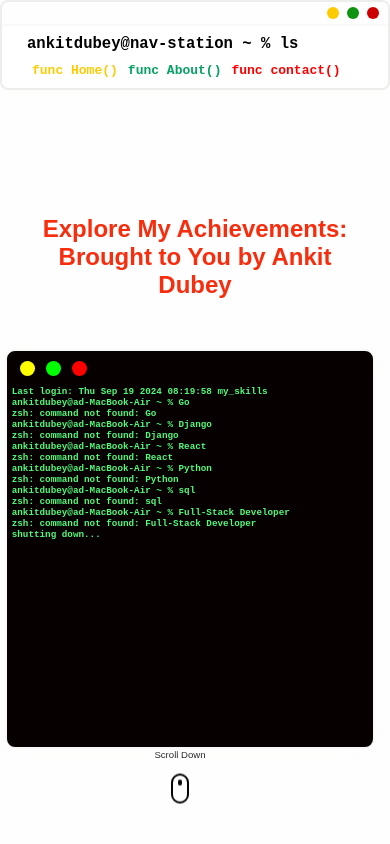
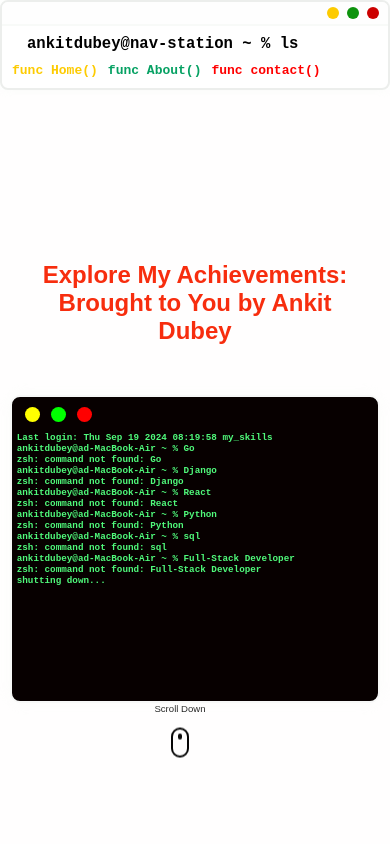
Before and after one commit to Ankitad7123/ankitdubey, a React (Create React App) app: page /ankitdubey/home in a window 390 px wide. Shown: the top 844 px of the page. Built offline with nearby package versions, Linux system fonts and the light colour scheme.

Commit message:
routing changes

```diff
--- a/src/components/Counting.css
+++ b/src/components/Counting.css
@@ -206,6 +206,7 @@ html, body {
   color: #f72d0e; /* Updated color for the message */
   margin-top: 10px;
   width: 80vw;
+  margin: auto;
   animation: fadeIn 2s ease-in-out;
 }
 
@@ -407,14 +408,15 @@ html, body {
 
   .terminal2 {
     width: 95vw;
-    height: 47.5vh;
+    margin-left: auto;
+    height: 36.5vh;
     font-size: 10px;
   }
 
   /* Adjust .terminal_big for mobile screens */
   .terminal_big {
     width: 85vw;
-    height: 100vh;
+    height: 65vh;
     font-size: 0.768rem;
     font-weight: 100;
     overflow-x: hidden; /* Further reduce font size */
@@ -426,7 +428,7 @@ html, body {
     border: 2px solid black;
     border-radius: 10px;
     width: 80vw;
-    height: 100vh;
+    height: 63vh;
     margin-top: 0px;
     font-size: 0.768rem;
     font-weight: 100;
@@ -489,9 +491,10 @@ html, body {
     margin-right: 10px;
     z-index: 10;
     width: 50%;
+
   }
   .close-buttons2{
-
+    top: 98px;
     right: -2px;
     position: absolute;
 
--- a/src/components/NavBar.jsx
+++ b/src/components/NavBar.jsx
@@ -68,9 +68,9 @@ const TerminalNavbar = () => {
             {name.slice(0, nameDisplay.length)}
           </a>
           <div className="ls">
-            <a onClick={()=>{navigate("/home")}} style={{ cursor: "pointer", textDecoration: "none", color: "#fdcb01" }}>func Home()</a>
-            <a onClick={()=>{navigate("/about")}} style={{ cursor: "pointer", textDecoration: "none", color: "#06a163" }}>func About()</a>
-            <a onClick={()=>{navigate("/contact")}} style={{ cursor: "pointer", textDecoration: "none", color: "red" }}>func contact()</a>
+            <button onClick={()=>{navigate("/home")}} style={{ cursor: "pointer", textDecoration: "none", color: "#fdcb01" , border:"none" , backgroundColor:"white" , fontFamily:"monospace" }}>func Home()</button>
+            <button onClick={()=>{navigate("/about")}} style={{ cursor: "pointer", textDecoration: "none", color: "#06a163" , border:"none" , backgroundColor:"white", fontFamily:"monospace" }}>func About()</button>
+            <button onClick={()=>{navigate("/contact")}} style={{ cursor: "pointer", textDecoration: "none", color: "red" , border:"none" , backgroundColor:"white" , fontFamily:"monospace"}}>func contact()</button>
           </div>
 
 
--- a/src/components/Navbar.css
+++ b/src/components/Navbar.css
@@ -96,7 +96,7 @@
   gap: 15px; /* Space between menu items */
 }
 
-.ls a {
+.ls button {
   font-size: 1.2em;
   font-weight: 900;
   text-decoration: none;
@@ -104,7 +104,7 @@
   transition: color 0.3s;
 }
 
-.ls a:hover {
+.ls button:hover {
   text-decoration: underline; /* Underline on hover */
 }
 
@@ -143,10 +143,16 @@
 
 @media (max-width: 480px) {
   .logo-link {
-    font-size: 1.1em; /* Adjust font size for very small screens */
+    font-size: 1.1em;
+    /* Adjust font size for very small screens */
   }
 
-  .ls a {
-    font-size: 1em; /* Adjust font size for very small screens */
+  .ls button {
+    font-size: 1em;
+
+/* Adjust font size for very small screens */
+  }
+  .ls{
+    margin-left: -90px;
   }
 }
--- a/src/components/TechStack.jsx
+++ b/src/components/TechStack.jsx
@@ -55,6 +55,7 @@ const TechStack = () => {
     backgroundColor: '#000',
     marginTop:"50px",
     borderRadius: '12px',
+
     padding: '20px',
     boxShadow: '0 10px 20px rgba(0, 0, 0, 0.1)',
     width: windowWidth < 480 ? '90vw' : windowWidth < 768 ? '80vw' : '70vw',
@@ -63,12 +64,13 @@ const TechStack = () => {
     color: '#50fa7b',
     margin: '0 auto',
     position: 'relative',
+    marginLeft:windowWidth < 480 ? "25px":"180px",
   };
 
   const logoGridStyle = {
     display: 'grid',
     gridTemplateColumns: windowWidth < 480 ? 'repeat(auto-fit, minmax(50px, 1fr))' : windowWidth < 768 ? 'repeat(auto-fit, minmax(60px, 1fr))' : 'repeat(auto-fit, minmax(80px, 1fr))',
-    gap: windowWidth < 480 ? '5px' : windowWidth < 768 ? '10px' : '15px',
+    gap: windowWidth < 480 ? '3px' : windowWidth < 768 ? '10px' : '15px',
     justifyItems: 'center',
     alignItems: 'center',
     marginTop: '20px',
```
